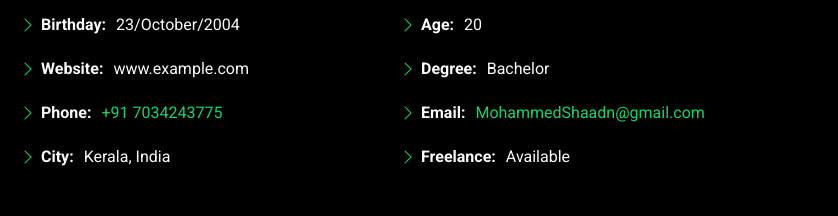
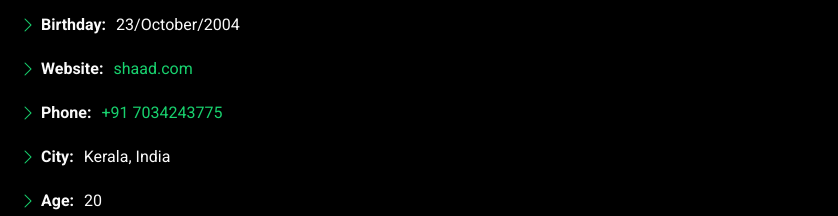
Before and after one commit to shaad4/Portfolio, a plain HTML site: page about.html in a window 1280 px wide. Shown: the part 658-874 px from the top of the page, 442-1280 px from the left. Drawn offline with Linux system fonts and the light colour scheme.

Commit message:
Updated project with new features

```diff
--- a/about.html
+++ b/about.html
@@ -105,11 +105,10 @@
               <div class="col-lg-6">
                 <ul>
                   <li><i class="bi bi-chevron-right"></i> <strong>Birthday:</strong> <span>23/October/2004</span></li>
-                  <li><i class="bi bi-chevron-right"></i> <strong>Website:</strong> <span>www.example.com</span></li>
+                  <li><i class="bi bi-chevron-right"></i> <strong>Website:</strong> <a href="https://shaad4.github.io/Portfolio/about.html"><span>shaad.com</span></a></li>
                   <li><i class="bi bi-chevron-right"></i> <strong>Phone:</strong><a href="tel:+917034243775"> <span>+91 7034243775</span></li></a>
                   <li><i class="bi bi-chevron-right"></i> <strong>City:</strong> <span>Kerala, India</span></li>
                 </ul>
-              </div>
               <div class="col-lg-6">
                 <ul>
                   <li><i class="bi bi-chevron-right"></i> <strong>Age:</strong> <span>20</span></li>
```
